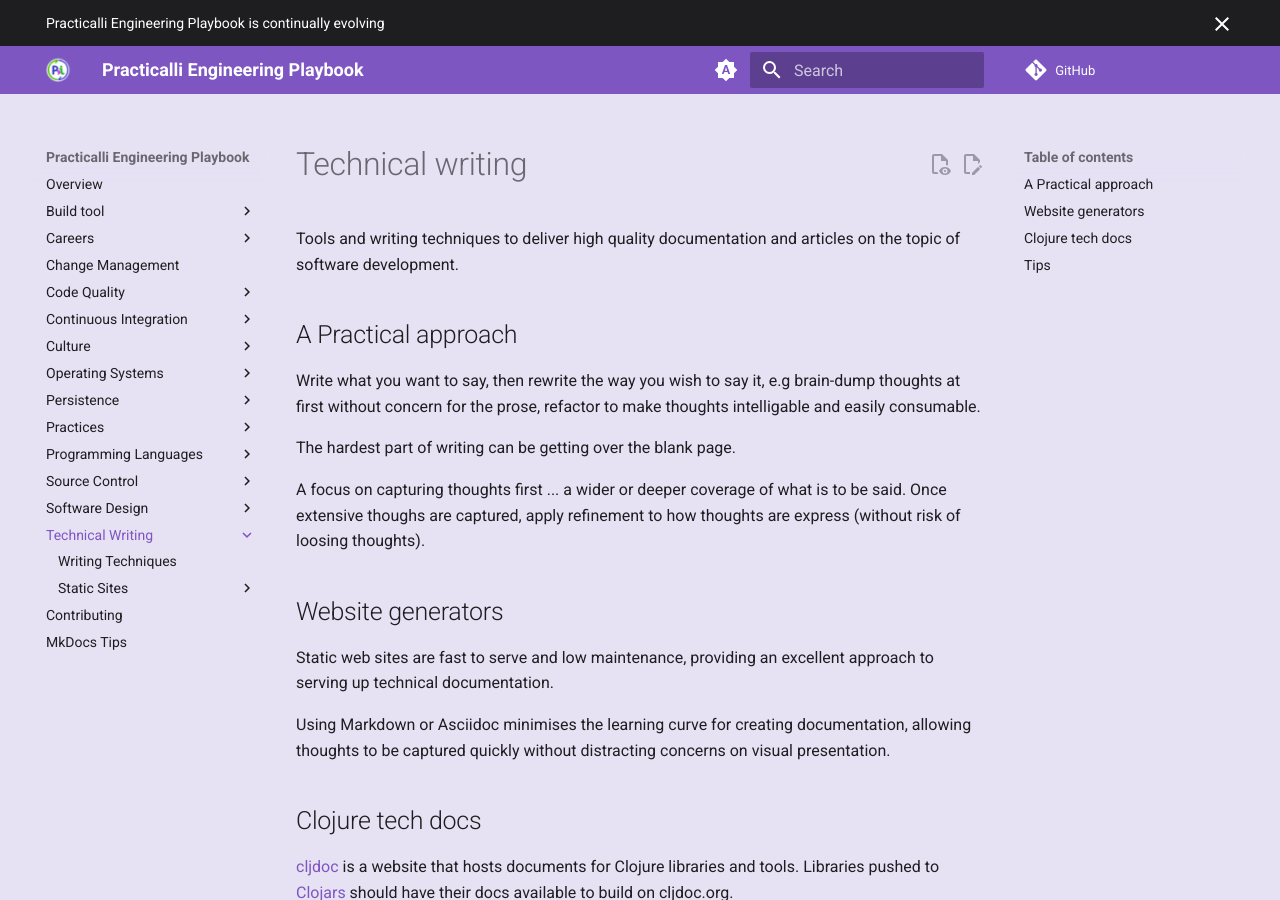
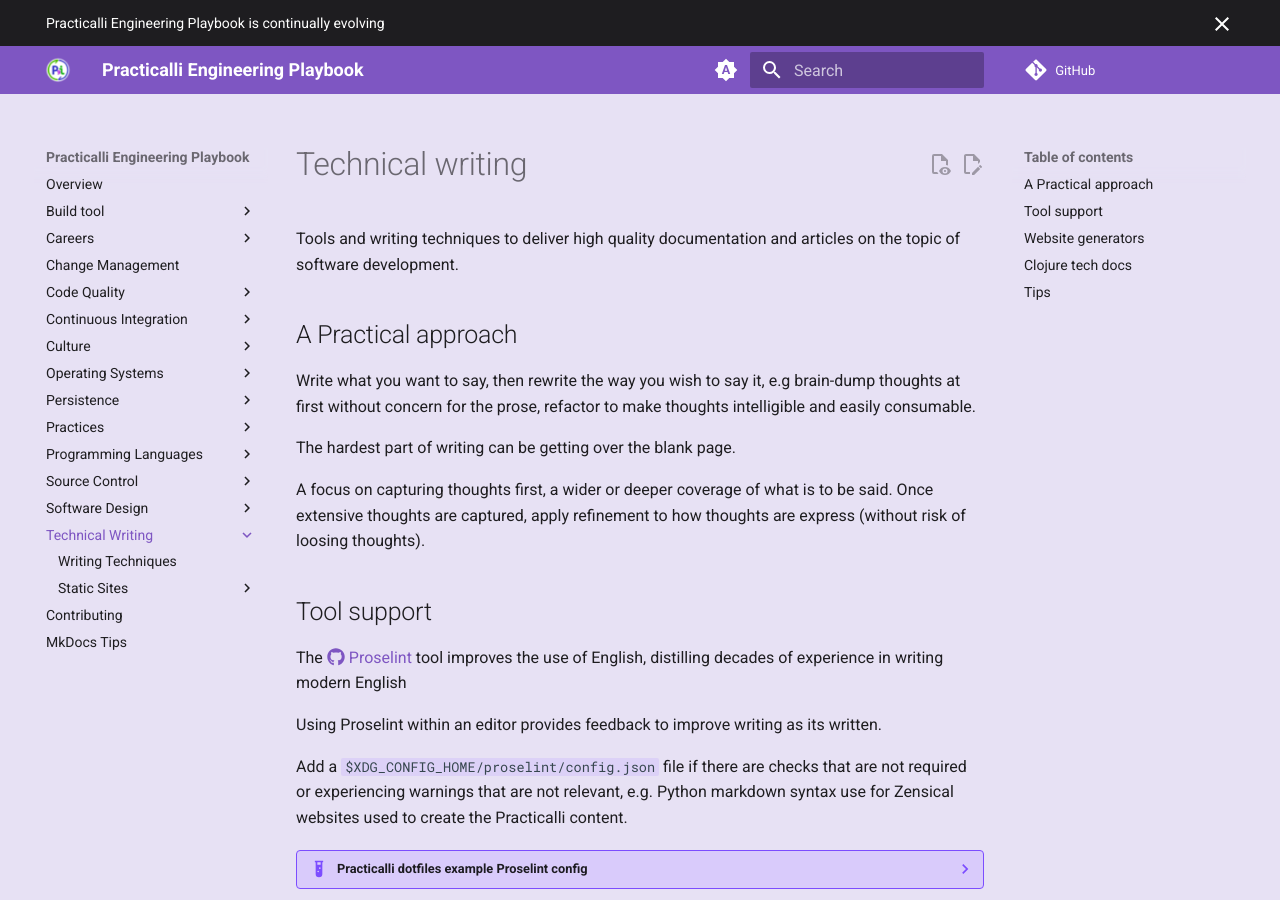
Before and after one commit to practicalli/engineering-playbook, an MkDocs documentation site: the page built from docs/technical-writing/index.md, in a window 1280 px wide and 900 px high. Built offline with MkDocs 1.6.1 and Material for MkDocs 9.7.7, drawn with Linux system fonts in a browser that asks for light colours; comment, search, counter and statistics services are not loaded.

Commit message:
docs(tech-writing): 📝 tools to support enhancing English prose

````diff
--- a/docs/technical-writing/index.md
+++ b/docs/technical-writing/index.md
@@ -5,11 +5,44 @@ Tools and writing techniques to deliver high quality documentation and articles
 
 ## A Practical approach
 
-Write what you want to say, then rewrite the way you wish to say it, e.g brain-dump thoughts at first without concern for the prose, refactor to make thoughts intelligable and easily consumable.
+Write what you want to say, then rewrite the way you wish to say it, e.g brain-dump thoughts at first without concern for the prose, refactor to make thoughts intelligible and easily consumable.
 
 The hardest part of writing can be getting over the blank page.
 
-A focus on capturing thoughts first ... a wider or deeper coverage of what is to be said.  Once extensive thoughs are captured, apply refinement to how thoughts are express (without risk of loosing thoughts).
+A focus on capturing thoughts first, a wider or deeper coverage of what is to be said. Once extensive thoughts are captured, apply refinement to how thoughts are express (without risk of loosing thoughts).
+
+
+## Tool support
+
+The [:fontawesome-brands-github: Proselint](https://github.com/amperser/proselint){target=_blank} tool improves the use of English, distilling decades of experience in writing modern English
+
+Using Proselint within an editor provides feedback to improve writing as its written.
+
+Add a `$XDG_CONFIG_HOME/proselint/config.json` file if there are checks that are not required or experiencing warnings that are not relevant, e.g. Python markdown syntax use for Zensical websites used to create the Practicalli content.
+
+
+??? EXAMPLE "Practicalli dotfiles example Proselint config"
+    A `proselint/config.json` configuration was created in [:fontawesome-brands-github: practicalli/dotfiles](https://github.com/practicalli/dotfiles){target=_blank} and a symbolic link to the proselink directory created in
+
+    ```json
+    {
+      "checks": {
+        "annotations": false,
+        "lexical_illusions": false,
+        "typography.symbols.curly_quotes": false,
+        "typography.symbols.ellipsis": false,
+        "typography.punctuation.hyperbole": false
+      }
+    }
+    ```
+
+    The reason for disabling these checks:
+
+    - `annotations` warns about `TODO:` and similar notes in the text
+    - `lexical_illusions` warn on repeated words (trips up on log and shell output examples)
+    - `typography.symbols.curly_quotes` warns double quotes in text should be curly - complains about code examples.
+    - `typography.punctuation.hyperbole` false warning for annotation syntax
+    - `typography.symbols.ellipsis` warns on `...
 
 
 ## Website generators
````
Also changed, not shown: other parts of docs/technical-writing/index.md (+1 -1 lines), CHANGELOG.md (+4 -0 lines).
